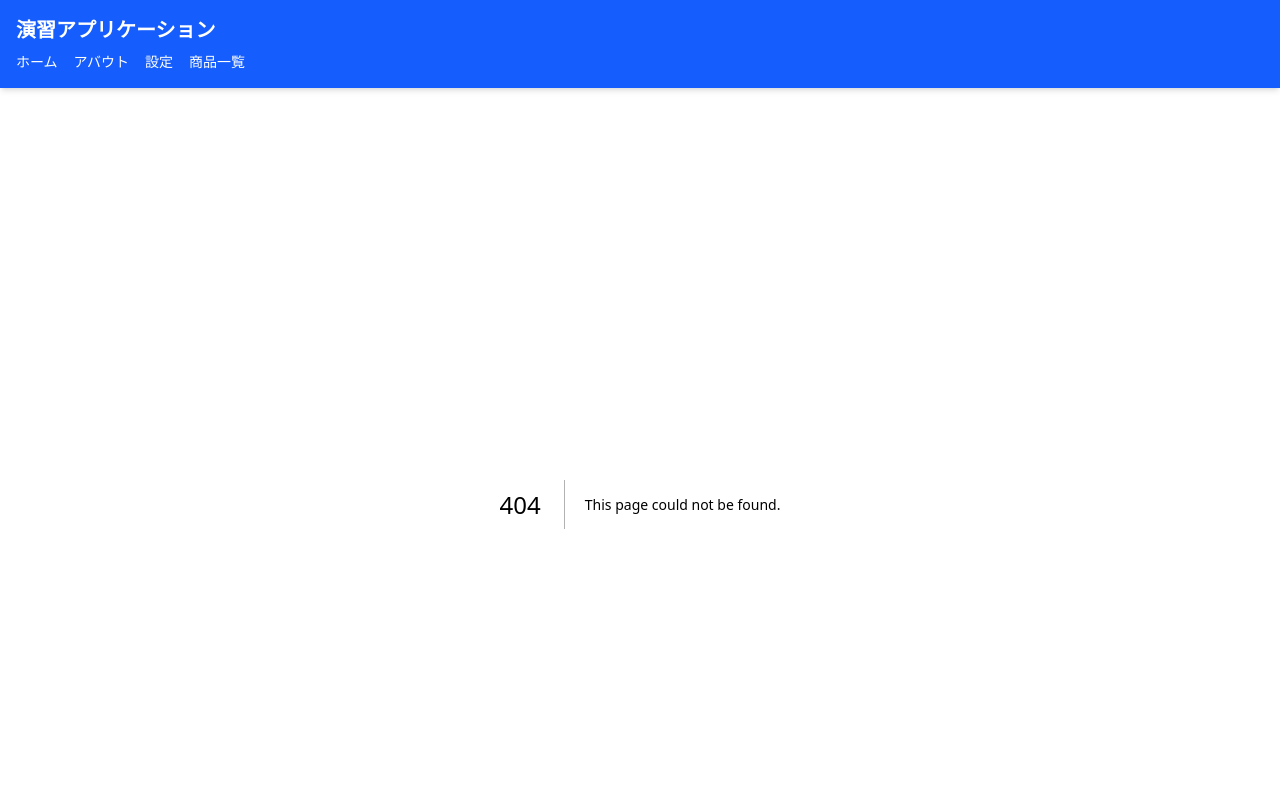
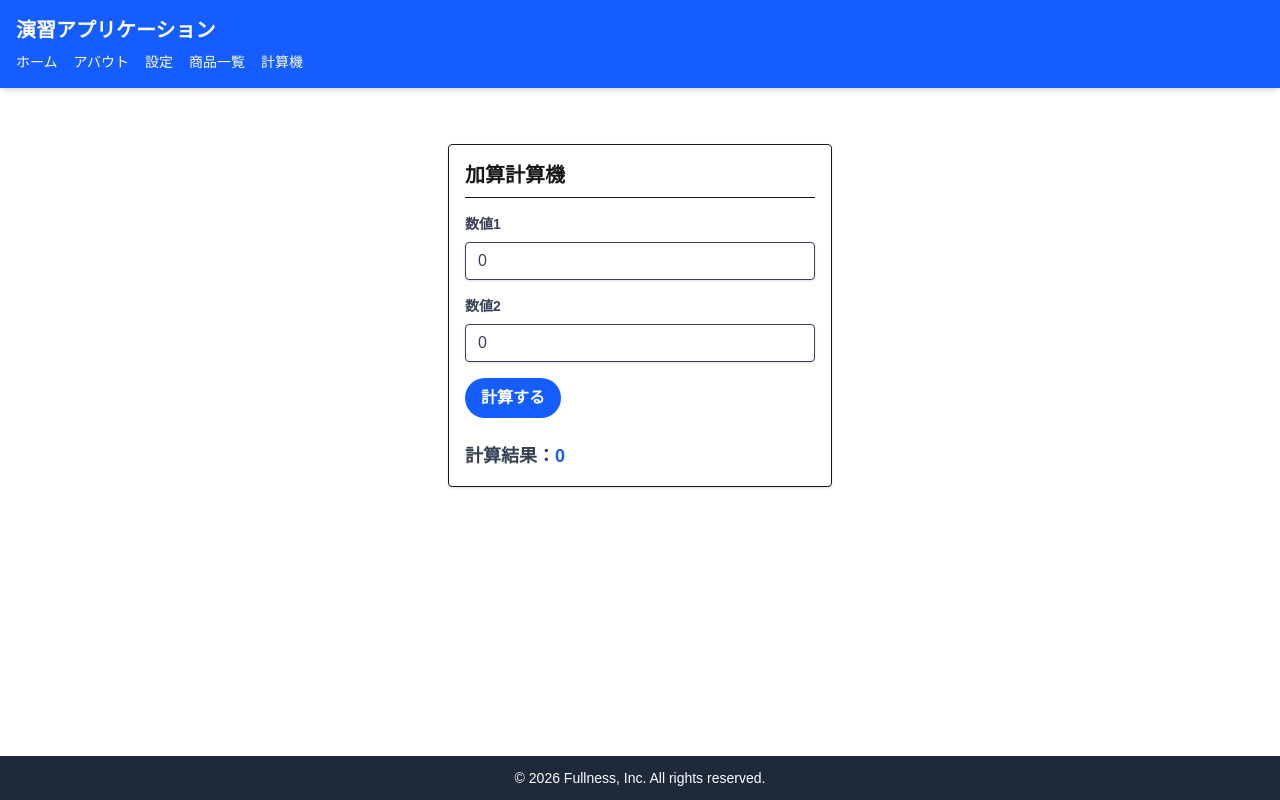
Before and after one commit to fullness-MFurukawa/TS-Frontend-Exercise, a Next.js app: page /ex4-1 in a window 1280 px wide. Before the commit this address had no page. Shown: the top 800 px of the page. Built offline with nearby package versions, Linux system fonts and the light colour scheme.

Commit message:
演習4-1

```diff
--- /dev/null
+++ b/app/ex4-1/page.tsx
@@ -0,0 +1,43 @@
+"use client";
+
+/**
+ * 演習 4-1 計算機を作成する(加算機能のみ)
+ * 計算ページ
+ */
+import ActionButton from "@/components/ex4-1/button/ActionButton";
+import NumberInput from "@/components/ex4-1/input/NumberInput";
+import { useState } from "react";
+
+export default function CalculatorPage() {
+  // 1. 入力値を記憶するState（初期値を 0 に設定）
+  const [num1, setNum1] = useState(0);
+  const [num2, setNum2] = useState(0);
+
+  // 2. 計算結果を記憶するState（初期値を 0 に設定）
+  const [result, setResult] = useState(0);
+
+  // 計算ボタンが押された時の処理
+  const handleCalculate = () => {
+    // 子部品(NumberInput)が確実に数値で渡してくれるため、シンプルに足し算できる
+    const sum = num1 + num2;
+    setResult(sum);
+  };
+
+  return (
+    <main className="p-4 max-w-sm mx-auto mt-10 border rounded shadow-sm bg-white">
+      <h1 className="text-xl font-bold mb-4 border-b pb-2">加算計算機</h1>
+
+      {/* 数値入力専用コンポーネントを2つ配置 */}
+      <NumberInput label="数値1" value={num1} onChange={(val) => setNum1(val)} />
+      <NumberInput label="数値2" value={num2} onChange={(val) => setNum2(val)} />
+
+      <div className="mt-4 mb-6">
+        <ActionButton label="計算する" onClick={handleCalculate} isRounded={true} />
+      </div>
+
+      <p className="text-gray-700 font-bold text-lg">
+        計算結果：<span className="text-blue-600">{result}</span>
+      </p>
+    </main>
+  );
+}
--- a/app/layout.tsx
+++ b/app/layout.tsx
@@ -34,6 +34,8 @@ export default function RootLayout({
               <a href="/ex3-2/profile/setting" className="hover:underline">設定</a>
               {/* 演習 3-3 データ受け渡しできるコンポーネントを作成する */}
               <a href="/ex3-3" className="hover:underline">商品一覧</a>
+              {/* 演習 4-1 計算機を作成する(加算機能のみ) */}
+              <a href="/ex4-1" className="hover:underline">計算機</a>
             </nav>
           </div>
         </header>
@@ -49,7 +51,6 @@ export default function RootLayout({
           © 2026 Fullness, Inc. All rights reserved.
         </footer>
         {/* === ここまで：フッター === */}
-
       </body>
     </html>
   );
--- /dev/null
+++ b/components/ex4-1/button/ActionButton.tsx
@@ -0,0 +1,23 @@
+/**
+ * 演習 4-1 計算機を作成する(加算機能のみ)
+ * Buttonコンポーネント
+ */
+type ActionButtonProps = {
+  label: string;
+  onClick: () => void;
+  isRounded?: boolean; // 丸くするかどうか(?は省略可能という意味)
+};
+
+export default function ActionButton({ label, onClick, isRounded }: ActionButtonProps) {
+  // isRoundedがtrueなら丸く、指定がなければ普通の角丸にする
+  const shapeClass = isRounded ? "rounded-full" : "rounded-md";
+
+  return (
+    <button
+      onClick={onClick}
+      className={`bg-blue-600 hover:bg-blue-700 text-white font-bold py-2 px-4 ${shapeClass}`}
+    >
+      {label}
+    </button>
+  );
+}
--- /dev/null
+++ b/components/ex4-1/input/NumberInput.tsx
@@ -0,0 +1,28 @@
+"use client";
+/**
+ * 演習 4-1 計算機を作成する(加算機能のみ)
+ * 数値入力専用入力コンポーネント
+ */
+// 受け取るデータのルール(型)
+type NumberInputProps = {
+  label: string;
+  value: number;                     // 文字列ではなく数値として受け取る
+  onChange: (value: number) => void; // 数値を親に返す関数
+};
+
+export default function NumberInput({ label, value, onChange }: NumberInputProps) {
+  return (
+    <div className="mb-4">
+      <label className="block text-gray-700 text-sm font-bold mb-2">
+        {label}
+      </label>
+      <input
+        type="number" // HTMLの機能で数値入力専用(スマホ等で数字キーボードが出る）にする
+        value={value}
+        // 入力された値(文字列)を、Number()関数で数値に変換してから親に渡す
+        onChange={(e) => onChange(Number(e.target.value))}
+        className="shadow appearance-none border rounded w-full py-2 px-3 text-gray-700 leading-tight focus:outline-none focus:shadow-outline"
+      />
+    </div>
+  );
+}
```
